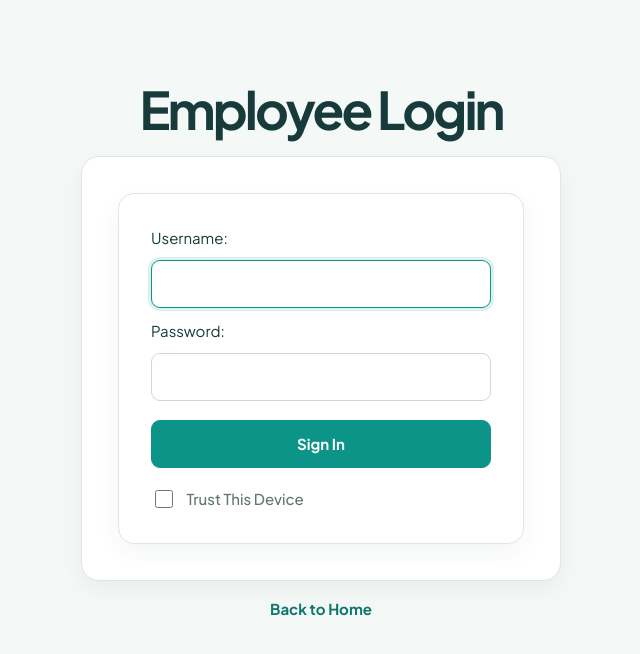
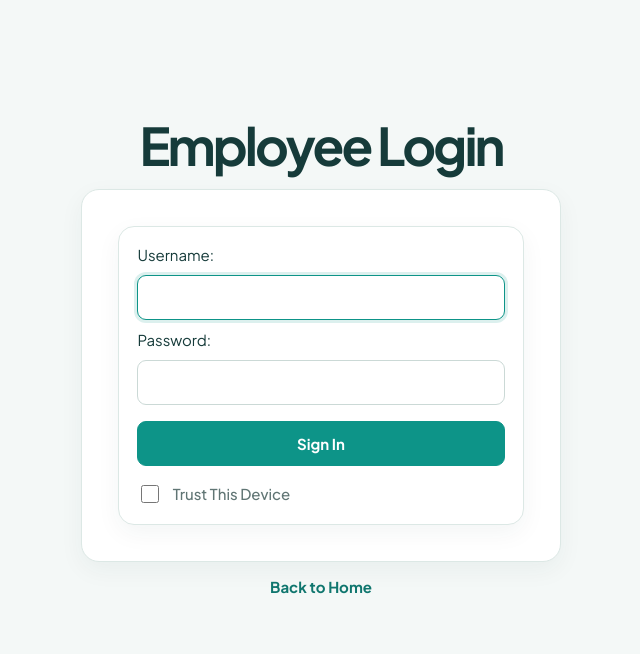
Before and after one commit to M7md-atef/technotes, a React (Vite) app: page /login in a window 1280 px wide. Shown: the top 654 px of the page, without its empty margins (319-959 px from the left). Built offline with nearby package versions, Linux system fonts and the light colour scheme.

Commit message:
Refactor CSS for improved layout and spacing; adjust padding, margins, and heights across various components

```diff
--- a/src/index.css
+++ b/src/index.css
@@ -83,7 +83,7 @@ body {
   color: var(--color-foreground);
   font-size: 15px;
   line-height: 1.6;
-  overflow: hidden;
+  overflow-x: hidden;
 }
 
 input,
@@ -195,14 +195,14 @@ a:hover {
 /* Public pages */
 .public {
   width: min(100%, 1080px);
-  min-height: calc(100vh - 110px);
+  min-height: calc(100vh - 90px);
   margin: 0 auto;
-  padding: 1.4rem 1rem 0.75rem;
+  padding: 0.9rem 1rem 0.6rem;
   display: flex;
   flex-direction: column;
   align-items: center;
   justify-content: center;
-  gap: 1rem;
+  gap: 0.8rem;
 }
 
 .public > header {
@@ -260,7 +260,7 @@ a:hover {
 .welcome {
   width: min(100%, 1100px);
   margin: 0 auto;
-  padding: 1.5rem 0 0.5rem;
+  padding: 1rem 0 0.25rem;
 }
 
 .welcome__date {
@@ -278,24 +278,24 @@ a:hover {
 }
 
 .welcome__intro {
-  margin: 0.5rem 0 1.25rem;
+  margin: 0.5rem 0 1rem;
   color: var(--color-muted);
 }
 
 .welcome__links {
   display: grid;
   grid-template-columns: repeat(auto-fit, minmax(min(100%, 220px), 1fr));
-  gap: 1rem;
+  gap: 0.85rem;
 }
 
 .welcome__card {
-  min-height: 170px;
-  padding: 1.1rem 1rem 1rem;
+  min-height: 150px;
+  padding: 0.9rem 0.9rem 0.9rem;
   display: flex;
   flex-direction: column;
   align-items: flex-start;
   justify-content: flex-start;
-  gap: 0.55rem;
+  gap: 0.4rem;
   border: 1px solid var(--color-border);
   border-radius: 14px;
   background: var(--color-surface);
@@ -405,9 +405,9 @@ a:hover {
 
 .dash-container {
   width: min(100% - 2rem, 1200px);
-  min-height: calc(100vh - 150px);
+  min-height: 0;
   margin: 0 auto;
-  padding: 1.2rem 0 0.75rem;
+  padding: 0.9rem 0 0.5rem;
   flex: 1;
 }
 
@@ -536,11 +536,11 @@ a:hover {
 
 /* Forms */
 .form {
-  width: min(100%, 760px);
-  padding: clamp(1.25rem, 4vw, 2rem);
+  width: min(100%, 720px);
+  padding: 1rem 1.15rem 1.1rem;
   display: flex;
   flex-direction: column;
-  gap: 0.65rem;
+  gap: 0.5rem;
   border: 1px solid var(--color-border);
   border-radius: 16px;
   background: var(--color-surface);
@@ -552,8 +552,8 @@ a:hover {
 }
 
 .form__title-row {
-  min-height: 48px;
-  margin-bottom: 0.75rem;
+  min-height: 40px;
+  margin-bottom: 0.35rem;
   display: flex;
   align-items: center;
   justify-content: space-between;
@@ -562,7 +562,7 @@ a:hover {
 
 .form__title-row h2 {
   margin: 0;
-  font-size: 1.35rem;
+  font-size: 1.2rem;
   letter-spacing: -0.03em;
 }
 
@@ -586,9 +586,9 @@ a:hover {
 }
 
 .form__label {
-  margin-top: 0.35rem;
+  margin-top: 0.2rem;
   color: var(--color-foreground);
-  font-size: 0.88rem;
+  font-size: 0.82rem;
   font-weight: 700;
 }
 
@@ -596,8 +596,8 @@ a:hover {
 .form__select,
 .form__submit-button {
   width: 100%;
-  min-height: 46px;
-  padding: 0.7rem 0.85rem;
+  min-height: 42px;
+  padding: 0.6rem 0.75rem;
   border: 1px solid var(--color-input-border);
   border-radius: 9px;
   background: var(--color-surface);
@@ -613,7 +613,7 @@ a:hover {
 }
 
 .form__input--text {
-  min-height: 150px;
+  min-height: 120px;
   resize: vertical;
 }
 
@@ -674,20 +674,20 @@ a:hover {
 .form__row {
   display: grid;
   grid-template-columns: repeat(auto-fit, minmax(min(100%, 220px), 1fr));
-  gap: 1.25rem;
+  gap: 0.9rem;
 }
 
 .form__divider {
   display: flex;
   flex-direction: column;
-  gap: 0.75rem;
+  gap: 0.55rem;
 }
 
 .form__created,
 .form__updated {
   margin: 0;
   color: var(--color-muted);
-  font-size: 0.85rem;
+  font-size: 0.8rem;
   overflow-wrap: anywhere;
 }
 
```
